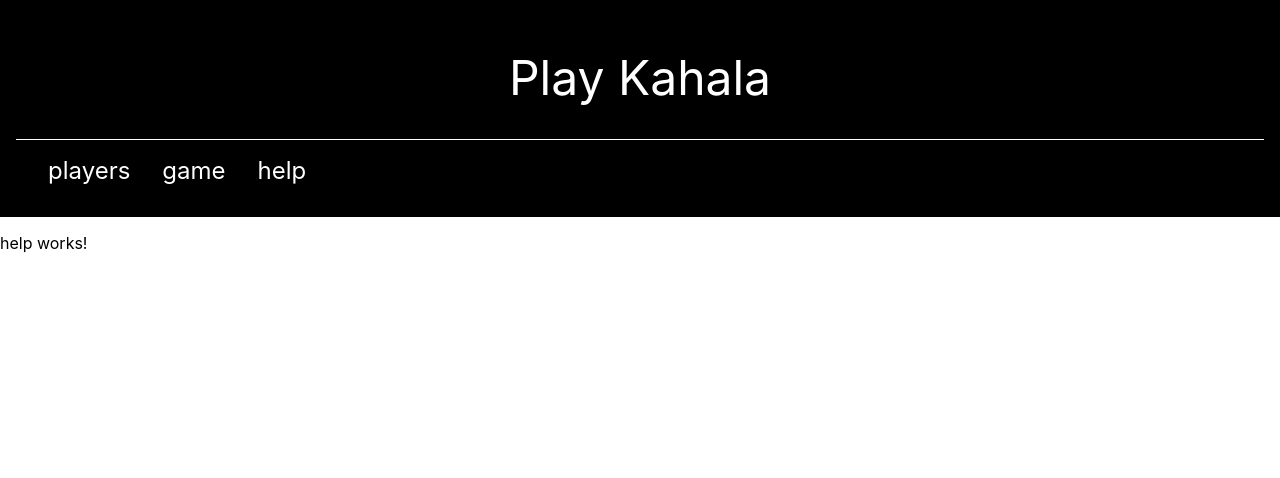
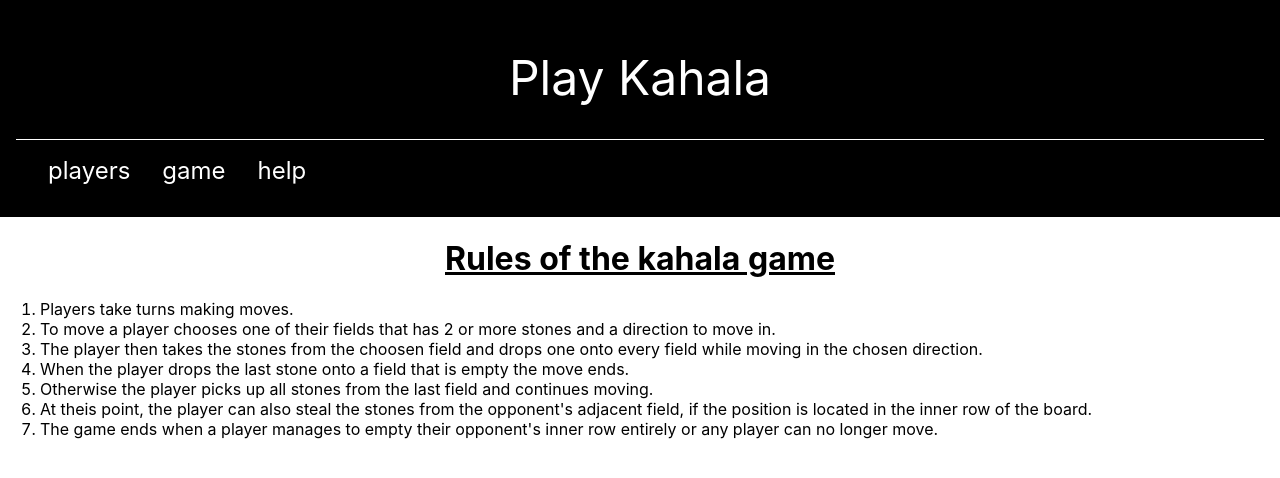
Before and after one commit to tike/kahala, an Angular app: page /help in a window 1280 px wide. Shown: the top 478 px of the page. Built offline with nearby package versions, Linux system fonts and the light colour scheme.

Commit message:
spell out rules

```diff
--- a/src/app/help/help.component.html
+++ b/src/app/help/help.component.html
@@ -1,3 +1,4 @@
-<p>
-  help works!
-</p>
+<h1>Rules of the kahala game</h1>
+<ol>
+  <li *ngFor="let rule of rules">{{rule}}</li>
+</ol>
--- a/src/app/help/help.component.scss
+++ b/src/app/help/help.component.scss
@@ -0,0 +1,4 @@
+h1 {
+  text-align: center;
+  text-decoration: underline;
+}
--- a/src/app/help/help.component.ts
+++ b/src/app/help/help.component.ts
@@ -7,6 +7,16 @@ import { Component, OnInit } from '@angular/core';
 })
 export class HelpComponent implements OnInit {
 
+  rules :string[] = [
+    'Players take turns making moves.',
+    'To move a player chooses one of their fields that has 2 or more stones and a direction to move in.',
+    'The player then takes the stones from the choosen field and drops one onto every field while moving in the chosen direction.',
+    'When the player drops the last stone onto a field that is empty the move ends.',
+    'Otherwise the player picks up all stones from the last field and continues moving.',
+    'At theis point, the player can also steal the stones from the opponent\'s adjacent field, if the position is located in the inner row of the board.',
+    'The game ends when a player manages to empty their opponent\'s inner row entirely or any player can no longer move.'
+  ];
+
   constructor() { }
 
   ngOnInit() {
```
